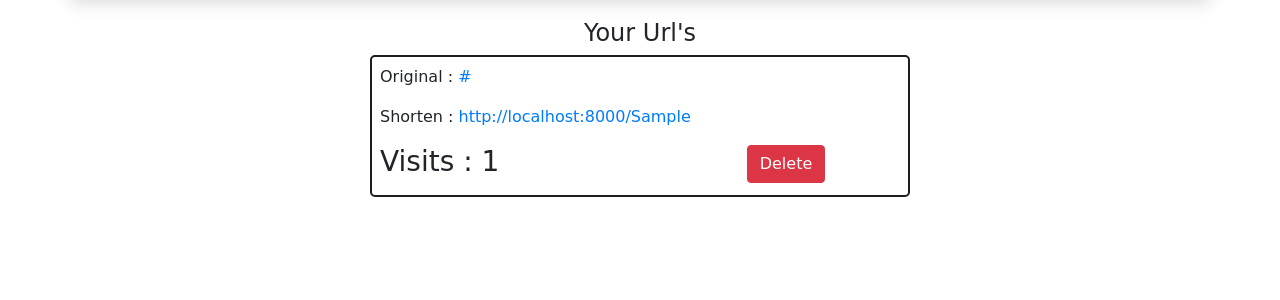
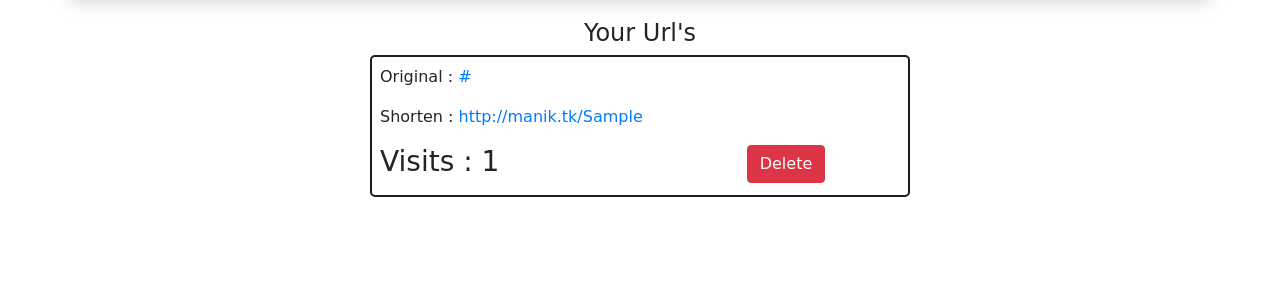
Before and after one commit to manikdae34/urlshortner, a Django app: page /dashboard/ in a window 1280 px wide. Shown: the part 381-681 px from the top of the page. Run offline with Django 3.2, Linux system fonts and the light colour scheme; a user stored in the database is signed in; tables that the repository leaves empty hold one stand-in row (values such as "Sample post"); some libraries are stand-ins or nearby versions; some web fonts are replaced.

Commit message:
Update dashboard.html
Edit Url

```diff
--- a/templates/dashboard.html
+++ b/templates/dashboard.html
@@ -91,7 +91,7 @@
                 </p>
 
                 <p>Shorten : <a href="http://localhost:8000/{{ u.short_query }}" target="_blank"
-                        class="card-link">http://localhost:8000/{{ u.short_query }}</a></p>
+                        class="card-link">http://manik.tk/{{ u.short_query }}</a></p>
                 <div class="row justify-content-between">
                     <div class="col-6 col-sm-6 ">
                         <h3>Visits : {{ u.visits }} </h3>
```
